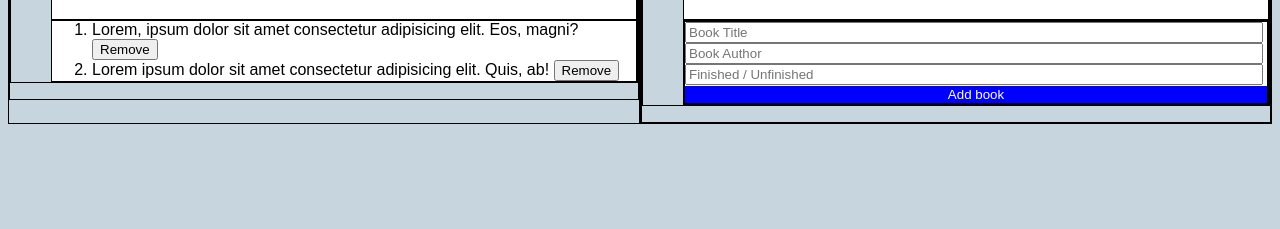
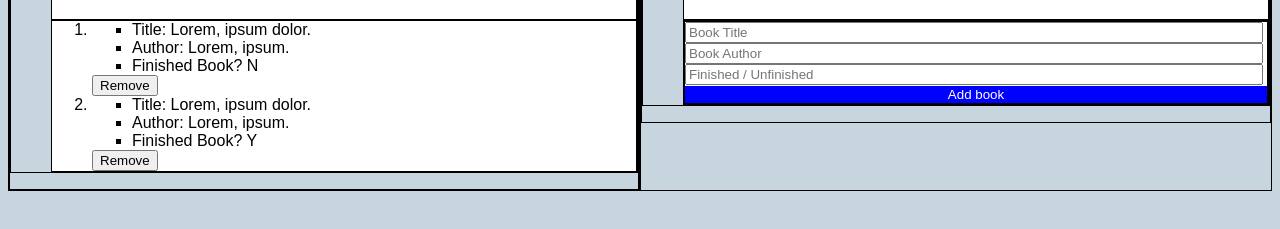
Before and after one commit to KD-67/library-app, a plain HTML site: page index.html in a window 1280 px wide. Shown: the part 89-318 px from the top of the page. Drawn offline with Linux system fonts and the light colour scheme.

Commit message:
changed library list structure

```diff
--- a/index.html
+++ b/index.html
@@ -19,17 +19,20 @@
             <li class="library-list">
               <ol>
                 <li>
-                  <span class="library-item"
-                    >Lorem, ipsum dolor sit amet consectetur adipisicing elit.
-                    Eos, magni?
-                  </span>
+                  <ul>
+                    <li>Title: Lorem, ipsum dolor.</li>
+                    <li>Author: Lorem, ipsum.</li>
+                    <li>Finished Book? N</li>
+                  </ul>
                   <button type="submit" class="rmbtn">Remove</button>
                 </li>
                 <li>
-                  <span class="library-item"
-                    >Lorem ipsum dolor sit amet consectetur adipisicing elit.
-                    Quis, ab! </span
-                  ><button type="submit" class="rmbtn">Remove</button>
+                  <ul>
+                    <li>Title: Lorem, ipsum dolor.</li>
+                    <li>Author: Lorem, ipsum.</li>
+                    <li>Finished Book? Y</li>
+                  </ul>
+                  <button type="submit" class="rmbtn">Remove</button>
                 </li>
               </ol>
             </li>
--- a/script.js
+++ b/script.js
@@ -1,8 +1,6 @@
 let myLibrary = [];
 
-function Book() {
-  // constructor
-}
+function Book() {}
 
 function addBookToLibrary() {
   // do stuff here
```
